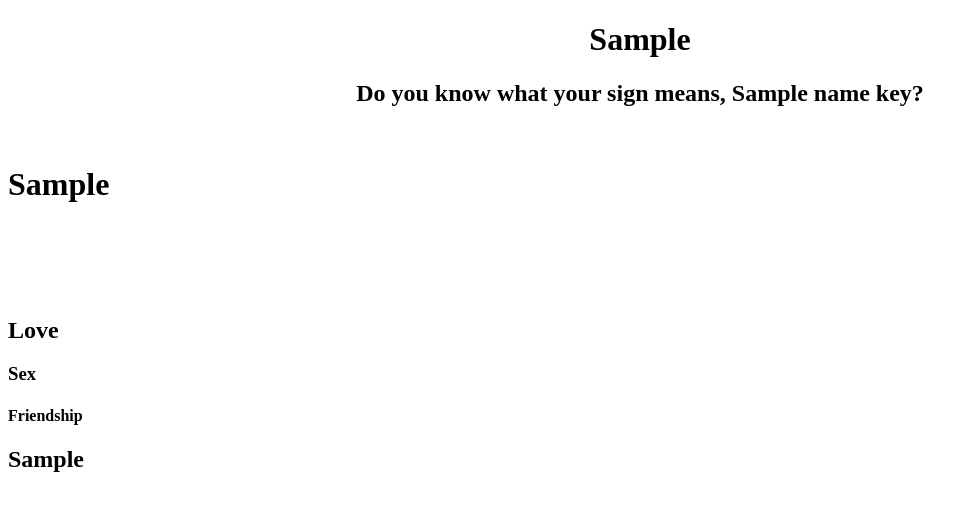
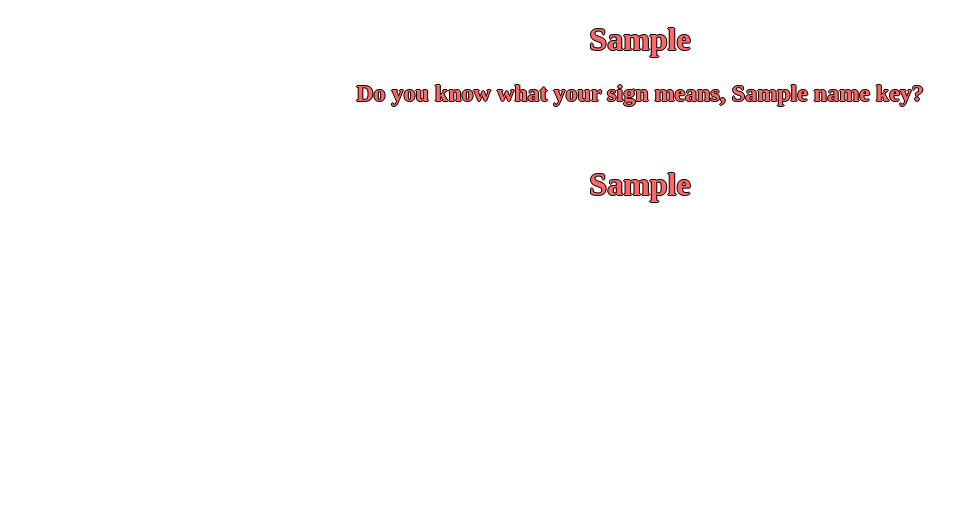
Before and after one commit to Awwesome24/aligned_project, a Python web app: template templates/results.html in a window 1280 px wide. Shown: the top 511 px of the page, without its empty margins (0-979 px from the left). Run offline with Jinja, Linux system fonts and the light colour scheme; the template is opened without the code that fills it: most values are stand-ins (such as "Sample title", 1, 10 or a date in 2020).

Commit message:
added color

```diff
--- a/templates/results.html
+++ b/templates/results.html
@@ -7,42 +7,22 @@
         <link rel="stylesheet" href="style.css">
     </head>
     <style>
-<<<<<<< HEAD
-        body {
-=======
         .body {
->>>>>>> e76a17976058613b0ceacf64128b0553577763ca
+            filter:brightness(100%);
+            filter:contrast(100%);
+            text-shadow: -1px 0 black, 0 1px black, 1px 0 black, 0 -1px black;
             background-image:url({{background_url_key}});
             background-size:cover;
-            color: white;
+            color:#ff6666;
             text-align: center;
         }
-        .text{
-            color:white;
-            font-size:100px;
 
-        }
-
-        .header {
-            display:inline;
-            margin:200px 50px 0px 50px;
-            font-size:50px;
-
-        }
     </style>
     <body class="body">
         <h1 class="text-align">{{sign_key}}</h1>
         <h2 class="text-align">Do you know what your sign means, {{name_key}}?</h2>
         <br>
         <h1>{{report_key}}</h1>
-        <br>
-        <br>
-        <br>
-        <br>
-        <h2 class="header">Love</h2>
-        <h3 class="header">Sex</h4>
-        <h4 class="header">Friendship</h5>
-        <h2>{{report_key}}</h2>
     </body>
 
 </html>
```
